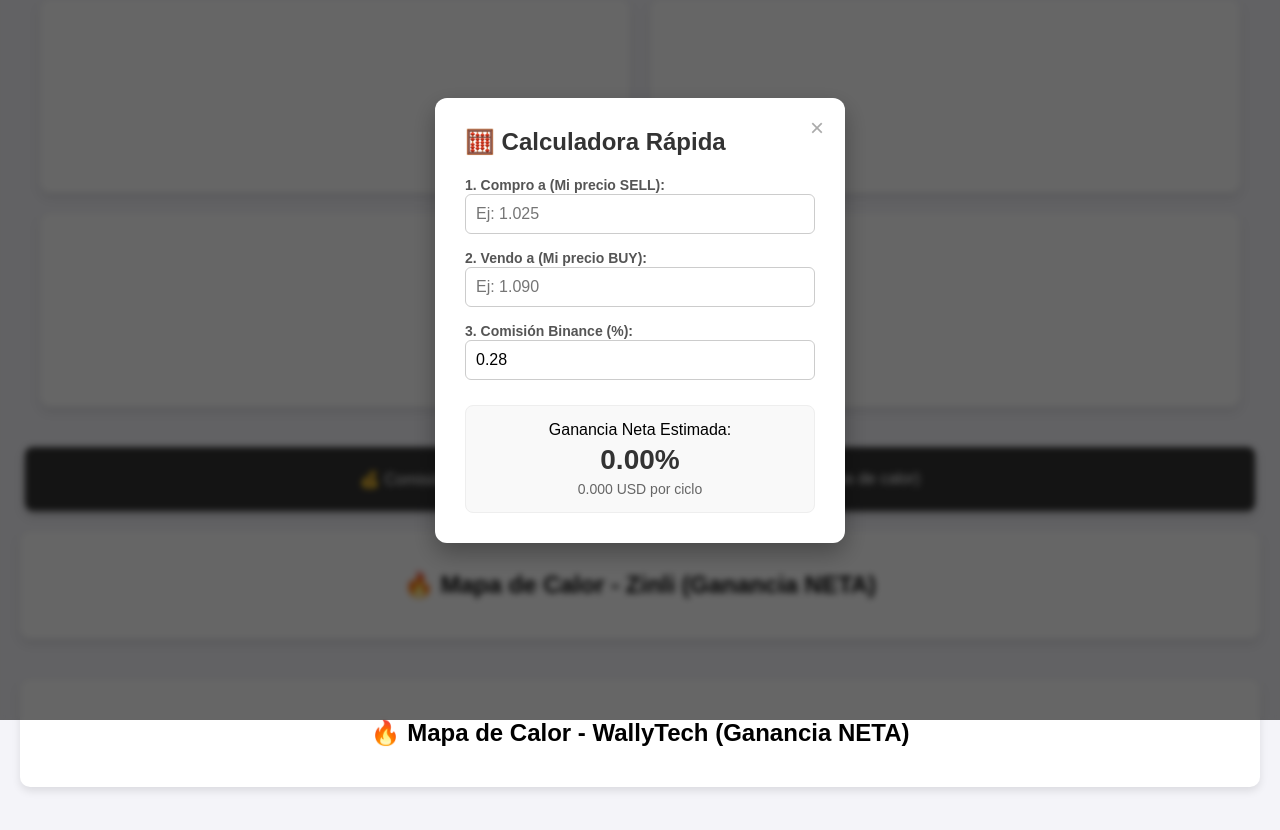
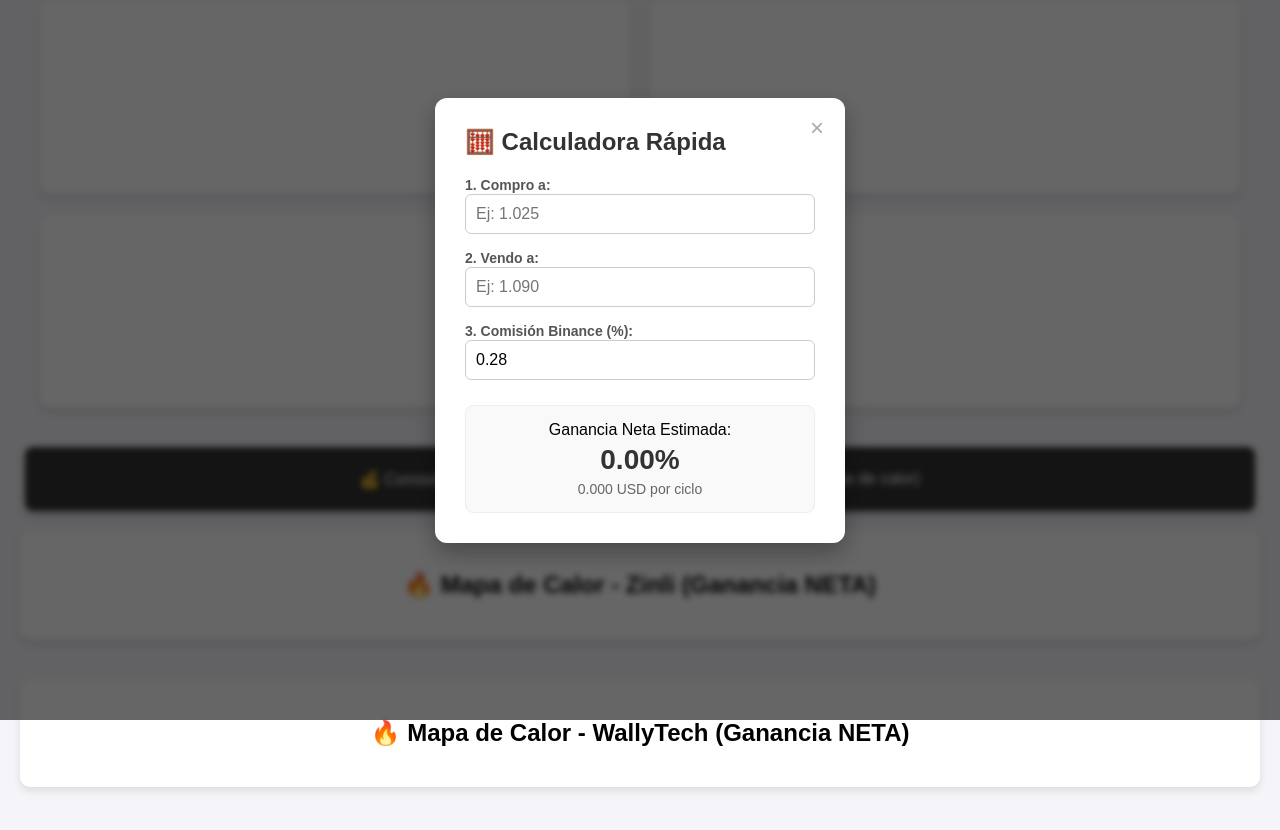
Before and after one commit to orlandoaltuve/arbitraje-p2p, a website: page index.html in a window 1280 px wide. Both pictures are taken after a click on the button "🧮 Calculadora". Shown: the part 80-910 px from the top of the page. Drawn offline with nearby package versions, Linux system fonts and the light colour scheme; no server answers.

Commit message:
cambios en los titulos de la calculadora

```diff
--- a/index.html
+++ b/index.html
@@ -59,11 +59,11 @@
 
             <div class="calc-form">
                 <div>
-                    <label for="inputCompra">1. Compro a (Mi precio SELL):</label>
+                    <label for="inputCompra">1. Compro a:</label>
                     <input type="number" id="inputCompra" step="0.001" placeholder="Ej: 1.025">
                 </div>
                 <div>
-                    <label for="inputVenta">2. Vendo a (Mi precio BUY):</label>
+                    <label for="inputVenta">2. Vendo a:</label>
                     <input type="number" id="inputVenta" step="0.001" placeholder="Ej: 1.090">
                 </div>
                 <div>
```
